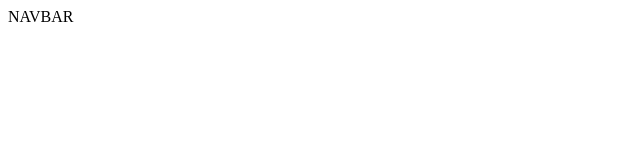
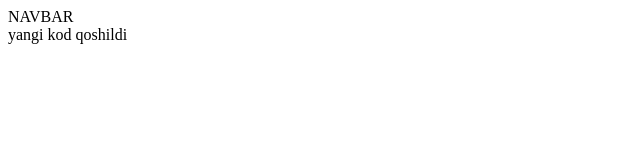
Before and after one commit to aad05/g8, a plain HTML site: page index.html in a window 1280 px wide. Shown: the whole page, without its empty margins (0-640 px from the left). Drawn offline with Linux system fonts and the light colour scheme.

Commit message:
yangi kod qoshildi

```diff
--- a/index.html
+++ b/index.html
@@ -9,5 +9,6 @@
 <body>
    <script src="script.js"></script>
    <div>NAVBAR</div>
+   <div>yangi kod qoshildi</div>
 </body>
 </html>
```
